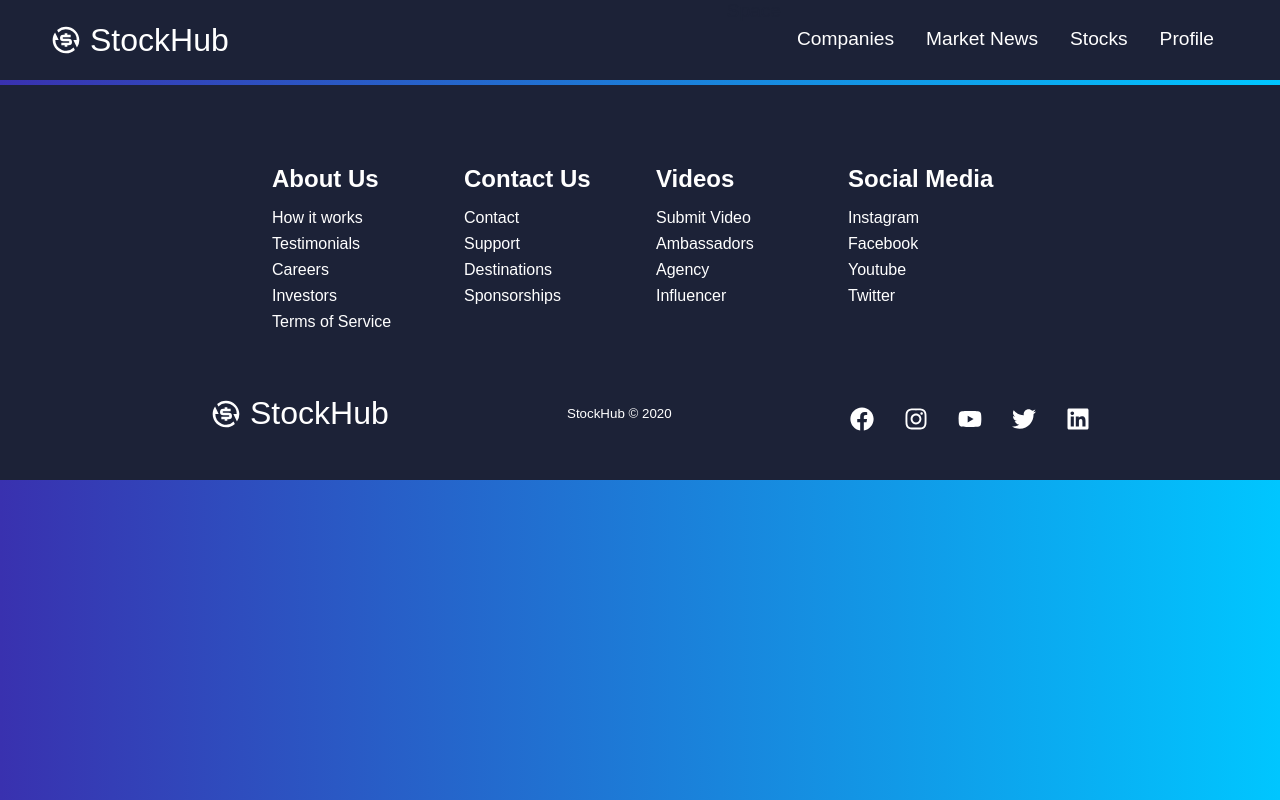
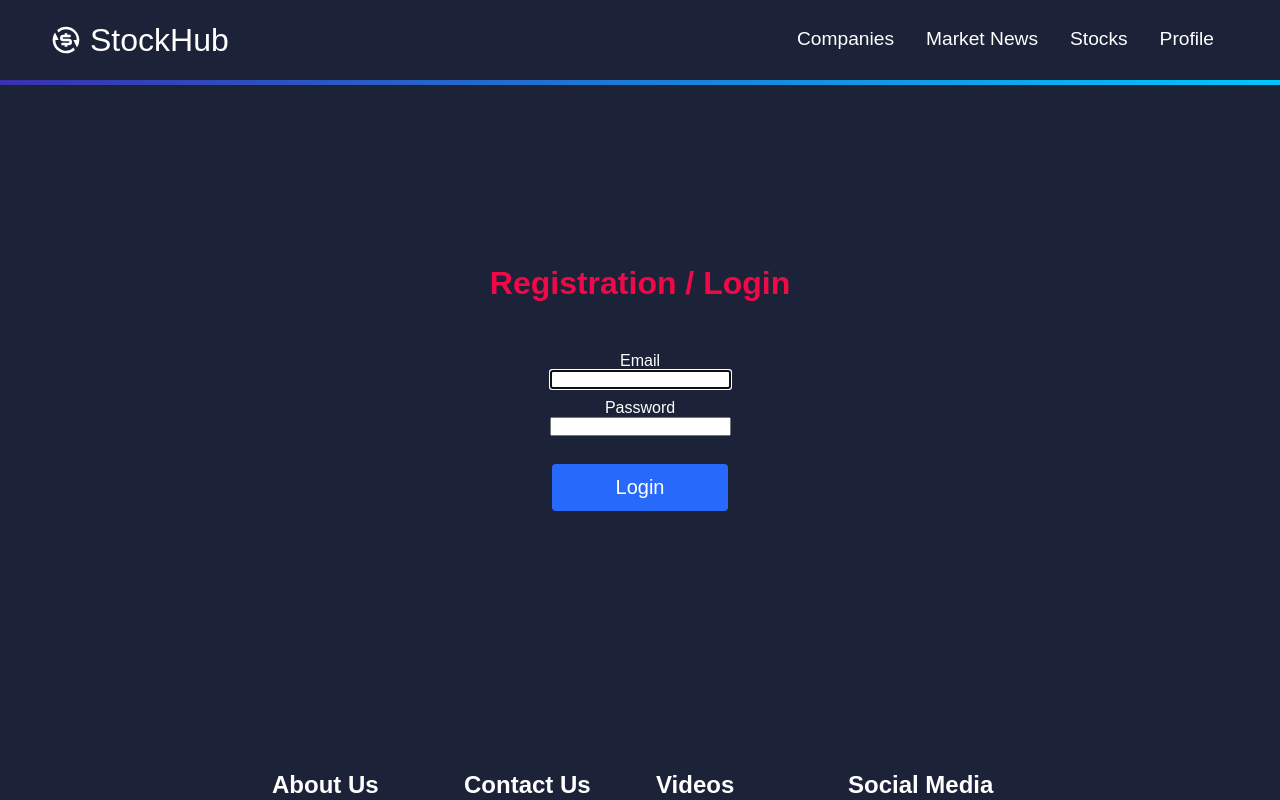
Before and after one commit to Kimyan099/StockHub, a React (Create React App) app in the folder stockhub/: page /login in a window 1280 px wide. Shown: the top 800 px of the page. Built offline with nearby package versions, Linux system fonts and the light colour scheme; no server answers.

Commit message:
register-login page added

```diff
--- a/stockhub/package.json
+++ b/stockhub/package.json
@@ -15,7 +15,7 @@
     "i": "^0.3.6",
     "material-ui": "^0.20.2",
     "react": "^16.13.1",
-    "react-bootstrap": "^1.3.0",
+    "react-bootstrap": "^1.4.0",
     "react-dom": "^16.13.1",
     "react-helmet": "^6.1.0",
     "react-icons": "^3.11.0",
--- a/stockhub/src/App.js
+++ b/stockhub/src/App.js
@@ -14,6 +14,7 @@ import ListNews from './components/pages/MarketNews/ListNews';
 import { NewsCollection } from './components/pages/MarketNews/NewsContext';
 import NewsDetailed from './components/pages/MarketNews/NewsDetailed';
 import Temp from './components/pages/temp/Temp';
+import RegisterPage from './components/pages/ProfilePage/Register/RegisterPage'
 
 function App() {
   const [companyName, setCompanyName] = useState('');
@@ -55,6 +56,7 @@ function App() {
           <Route exact path='/market-news/:newsId' component={NewsDetailed} />
         </NewsCollection>
         <Route exact path='/temp' component={Temp} />
+        <Route exact path='/login' component={RegisterPage}/>
       </div>
       <Footer />
     </Router>
--- /dev/null
+++ b/stockhub/src/components/pages/ProfilePage/Register/RegisterPage.css
@@ -0,0 +1,29 @@
+@media all and (min-width: 480px) {
+  .Login {
+    padding: 180px 0;
+    background-color: #1c2237;
+    text-align: center;
+  }
+
+  .Login form {
+    margin: auto;
+    max-width: 320px;
+  }
+
+  .title {
+    color: #f00946;
+    margin-bottom: 50px;
+  }
+
+  label {
+    color: white;
+  }
+
+  .button {
+    margin-top: 40px;
+  }
+
+  .form-group {
+    margin-bottom: 10px;
+  }
+}
--- /dev/null
+++ b/stockhub/src/components/pages/ProfilePage/Register/RegisterPage.jsx
@@ -0,0 +1,52 @@
+import React, { useState } from "react";
+import { FormGroup, FormControl } from "react-bootstrap";
+import "./RegisterPage.css";
+import { Button } from "../../../ui/Button";
+
+
+const RegisterPage = (props) => {
+    const [email, setEmail] = useState("");
+    const [password, setPassword] = useState("");
+
+    function validateForm() {
+      return email.length > 0 && password.length > 0;
+    }
+
+    function handleSubmit(event) {
+      event.preventDefault();
+    }
+
+    return (
+      <div className="Login">
+          <h1 className="title" >Registration / Login</h1>
+        <form onSubmit={handleSubmit}>
+          <FormGroup controlId="email" bsSize="large">
+            <label>Email</label>
+            <br/>
+            <FormControl
+              autoFocus
+              type="email"
+              value={email}
+              onChange={e => setEmail(e.target.value)}
+            />
+          </FormGroup>
+          <FormGroup controlId="password" bsSize="large">
+            <label>Password</label>
+            <br/>
+            <FormControl
+              value={password}
+              onChange={e => setPassword(e.target.value)}
+              type="password"
+            />
+          </FormGroup>
+          <br></br>
+          <Button className="button" block buttonSize='btn--wide' buttonColor='blue'  type="submit">
+            Login
+          </Button>
+        </form>
+      </div>
+    );
+}
+
+
+export default RegisterPage;
```
Also changed, not shown: 1 other file (tests, documents, lock files or other folders).
